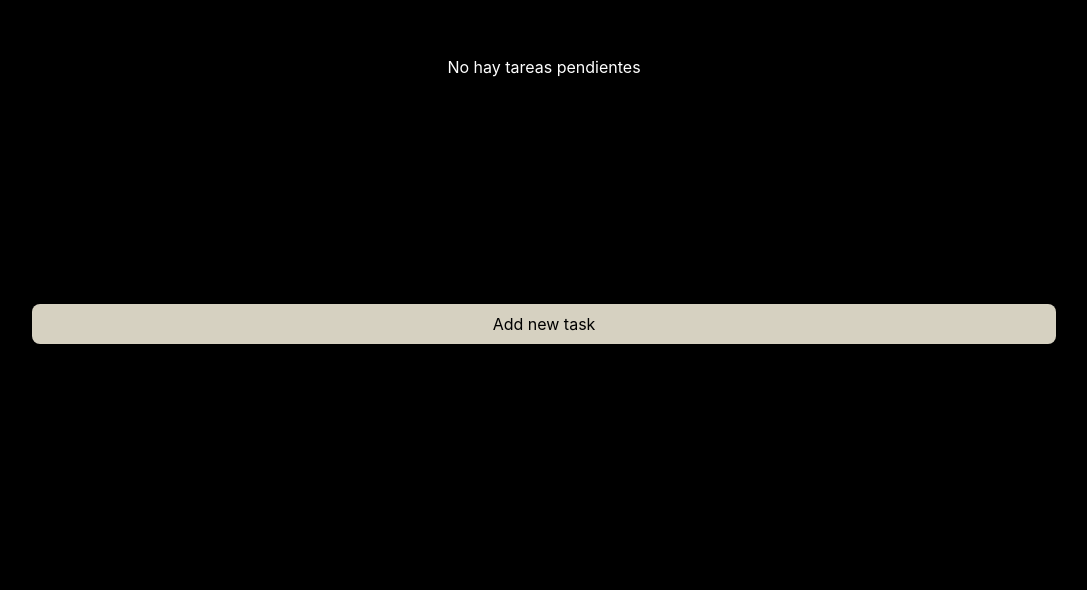
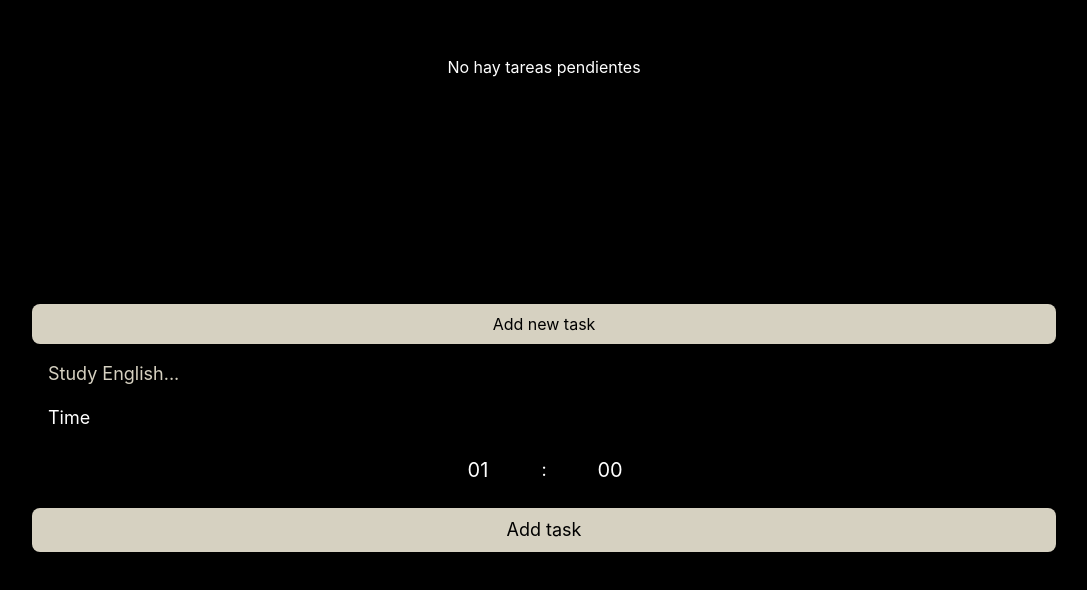
Before and after one commit to agustinrobledo/fardev-pomodoro, a React (Vite) app: page / in a window 1280 px wide. Shown: the part 178-768 px from the top of the page, without its empty margins (96-1183 px from the left). Built offline with nearby package versions, Linux system fonts and the light colour scheme; what tailwindcss-radix would draw is missing.

Commit message:
validate taskName

```diff
--- a/src/components/NewTask.tsx
+++ b/src/components/NewTask.tsx
@@ -1,30 +1,17 @@
-import { useLayoutEffect, useRef, useState } from "react"
+import { useRef, useState } from "react"
 import TaskForm from "./TaskForm"
-import * as Accordion from "@radix-ui/react-accordion"
-import { gsap } from "gsap"
+import { IAddedTask } from "../types/tasks"
 
 interface propsTask {
-    addTask: (t: string) => void
+    addTask: (t: IAddedTask) => void
 }
 
 const NewTask = ({ addTask }: propsTask) => {
-    const [showForm, setShowForm] = useState(false)
+    const [showForm, setShowForm] = useState(true)
     const buttonRef = useRef<HTMLButtonElement>(null)
 
     const handleClick = (e: React.MouseEvent<HTMLButtonElement>) => {
         setShowForm(!showForm)
-        // if (showForm) {
-        //     gsap.from(e.currentTarget, {
-        //         y: -100,
-        //     })
-
-        //     setShowForm(!showForm)
-        // } else {
-        //     gsap.from(e.currentTarget, {
-        //         y: 100,
-        //     })
-        //     setShowForm(!showForm)
-        // }
     }
 
     return (
@@ -36,7 +23,11 @@ const NewTask = ({ addTask }: propsTask) => {
             >
                 Add new task
             </button>
-            <TaskForm onShow={showForm} addTask={addTask} />
+            <TaskForm
+                setOnShow={setShowForm}
+                onShow={showForm}
+                addTask={addTask}
+            />
         </div>
     )
 }
--- a/src/components/Task.tsx
+++ b/src/components/Task.tsx
@@ -35,11 +35,10 @@ const Task = ({ task, onUpdate }: propsTask) => {
         if (container.current !== null) {
             const ctx = gsap.context(() => {
                 gsap.from(container.current, {
-                    x: -100,
-                    duration: 1,
+                    y: -100,
+                    duration: 0.5,
                     opacity: 0,
                     ease: "none",
-                    stagger: 0.3,
                 })
             }, container)
             return () => ctx.revert()
@@ -50,9 +49,12 @@ const Task = ({ task, onUpdate }: propsTask) => {
         <Link
             ref={container}
             to={`task/${task.id}`}
-            className="task w-3/4 rounded-lg bg-white p-4 text-black"
+            className="task flex w-4/5 justify-between rounded-lg bg-white p-4 text-black"
         >
             <p className="">{task.name}</p>
+            <p>
+                {task.initialTime.minutes}:{task.initialTime.seconds}
+            </p>
         </Link>
     )
 }
--- a/src/components/TaskForm.tsx
+++ b/src/components/TaskForm.tsx
@@ -1,12 +1,22 @@
 import { gsap } from "gsap"
-import React, { useEffect, useLayoutEffect, useRef, useState } from "react"
+import React, { useLayoutEffect, useRef, useState } from "react"
+import { IAddedTask } from "../types/tasks"
 
 interface taskFormProps {
-    addTask: (t: string) => void
+    addTask: (t: IAddedTask) => void
     onShow: boolean
+    setOnShow: (a: boolean) => void
 }
-const TaskForm = ({ addTask, onShow }: taskFormProps) => {
-    const [task, setTask] = useState("")
+const TaskForm = ({ addTask, onShow, setOnShow }: taskFormProps) => {
+    const [name, setName] = useState("")
+    const [initialTime, setInitialTime] = useState({
+        minutes: "01",
+        seconds: "00",
+    })
+    const [error, setError] = useState({
+        message: "",
+    })
+
     const formRef = useRef(null)
 
     useLayoutEffect(() => {
@@ -25,23 +35,44 @@ const TaskForm = ({ addTask, onShow }: taskFormProps) => {
         }
     }, [onShow])
 
-    const handleSubmit = (e: React.FormEvent, t: string) => {
+    const handleChangeTime = (e: React.ChangeEvent<HTMLInputElement>) => {
+        const { value, name } = e.target
+
+        setInitialTime({
+            ...initialTime,
+            [name]: Number(value) < 10 ? "0" + value : value,
+        })
+    }
+
+    const handleSubmit = (e: React.FormEvent) => {
         e.preventDefault()
-        addTask(t)
-        setTask("")
+        if (name.length > 0) {
+            addTask({ name, initialTime })
+            setOnShow(false)
+            setName("")
+            setError({ message: "" })
+        } else {
+            setError({ message: "This field is required" })
+            return
+        }
     }
 
     return (
         <div ref={formRef}>
             <form className="form flex w-full flex-col text-lg">
-                <label htmlFor="task">
+                <label htmlFor="task" className="flex flex-col">
                     <input
                         type="text"
                         placeholder="Study English..."
-                        onChange={(e) => setTask(e.target.value)}
-                        value={task}
+                        onChange={(e) => setName(e.target.value)}
+                        value={name}
                         className="bg-transparent p-4 placeholder:text-white focus:outline-none"
                     />
+                    {error.message.length ? (
+                        <span className="pl-4 pb-6 text-sm text-red">
+                            {error.message}
+                        </span>
+                    ) : null}
                 </label>
                 <label className="pl-4">Time</label>
                 <div className="flex items-center justify-center">
@@ -51,7 +82,9 @@ const TaskForm = ({ addTask, onShow }: taskFormProps) => {
                         placeholder="25"
                         max={59}
                         min={1}
-                        className="bg-transparent p-6 text-xl placeholder:text-white focus:outline-none"
+                        onChange={handleChangeTime}
+                        value={initialTime.minutes}
+                        className="bg-transparent p-6 text-center text-xl placeholder:text-white focus:outline-none"
                     />
                     <span>:</span>
                     <input
@@ -60,13 +93,15 @@ const TaskForm = ({ addTask, onShow }: taskFormProps) => {
                         name="seconds"
                         max={59}
                         min={0}
-                        className="bg-transparent p-6 text-xl placeholder:text-white focus:outline-none"
+                        onChange={handleChangeTime}
+                        value={initialTime.seconds}
+                        className="bg-transparent  p-6 text-center text-xl placeholder:text-white focus:outline-none"
                     />
                 </div>
                 <button
-                    className="rounded-lg bg-white py-2 text-lg text-black"
+                    className="rounded-lg bg-white py-2 text-center text-lg text-black"
                     type="submit"
-                    onClick={(e) => handleSubmit(e, task)}
+                    onClick={(e) => handleSubmit(e)}
                 >
                     Add task
                 </button>
--- a/src/components/Tasks.tsx
+++ b/src/components/Tasks.tsx
@@ -1,5 +1,5 @@
 import NewTask from "./NewTask"
-import { ITask } from "../types/tasks"
+import { IAddedTask, ITask } from "../types/tasks"
 import Task from "./Task"
 import { useRef } from "react"
 
@@ -9,14 +9,14 @@ interface propsTasks {
 }
 
 const Tasks = ({ tasks, onChange }: propsTasks) => {
-    const addTask = (task: string) => {
+    const addTask = (task: IAddedTask) => {
         onChange([
             ...tasks,
             {
                 id: tasks.length + 1,
-                name: task,
                 status: "todo",
-                initialTime: { minutes: 25, seconds: 0 },
+                name: task.name,
+                initialTime: task.initialTime,
             },
         ])
     }
@@ -35,7 +35,7 @@ const Tasks = ({ tasks, onChange }: propsTasks) => {
     return (
         <div className="flex h-full flex-col items-center gap-4 py-6">
             {tasks.length ? (
-                <div className="flex h-3/5 w-4/5 flex-col items-center gap-2 overflow-auto">
+                <div className="flex h-3/5 w-full flex-col items-center gap-2 overflow-auto">
                     {tasks.map((t) => (
                         <Task key={t.id} task={t} onUpdate={updateTask} />
                     ))}
--- a/src/types/tasks.ts
+++ b/src/types/tasks.ts
@@ -13,3 +13,11 @@ export interface ITime {
     isPlaying: boolean
     isFinished: boolean
 }
+
+export interface IAddedTask {
+    initialTime: {
+        minutes: string
+        seconds: string
+    }
+    name: string
+}
```
